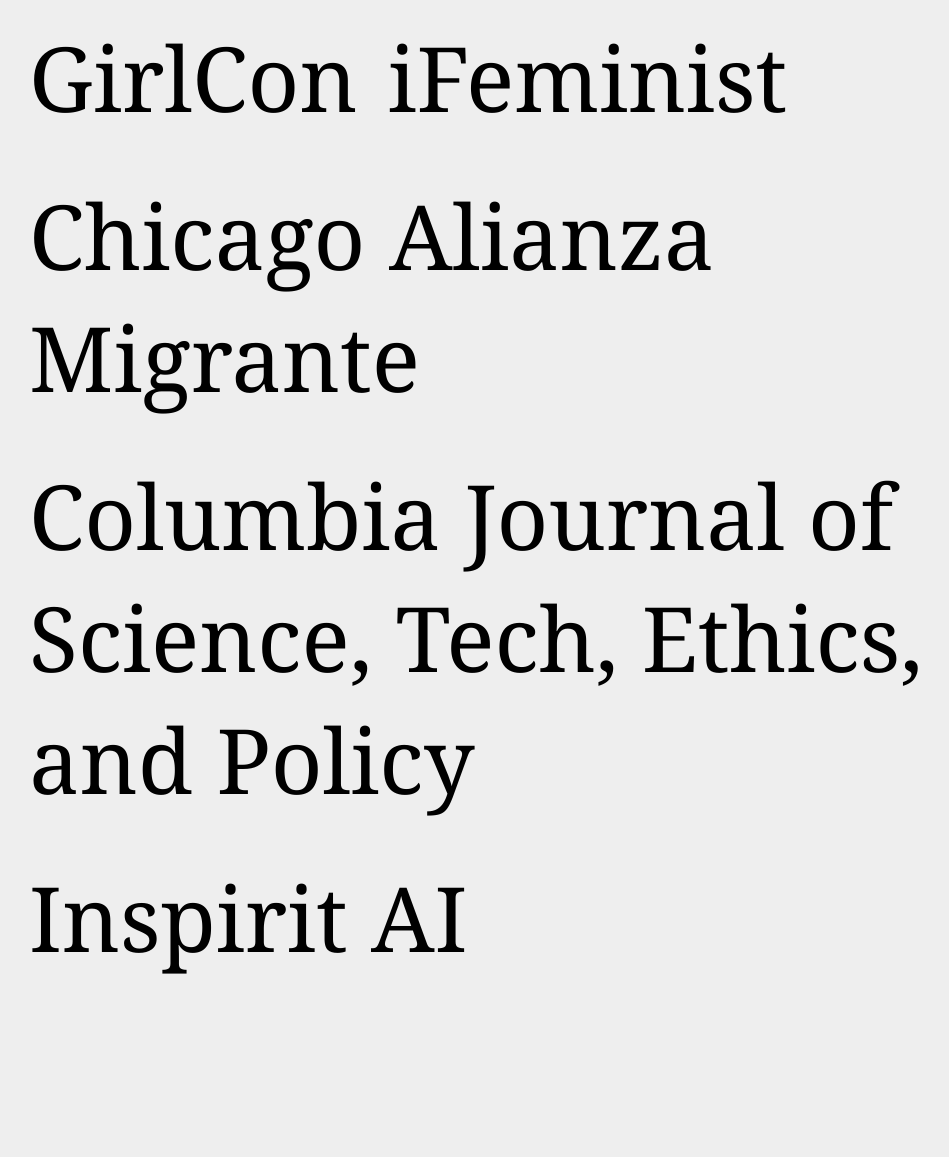
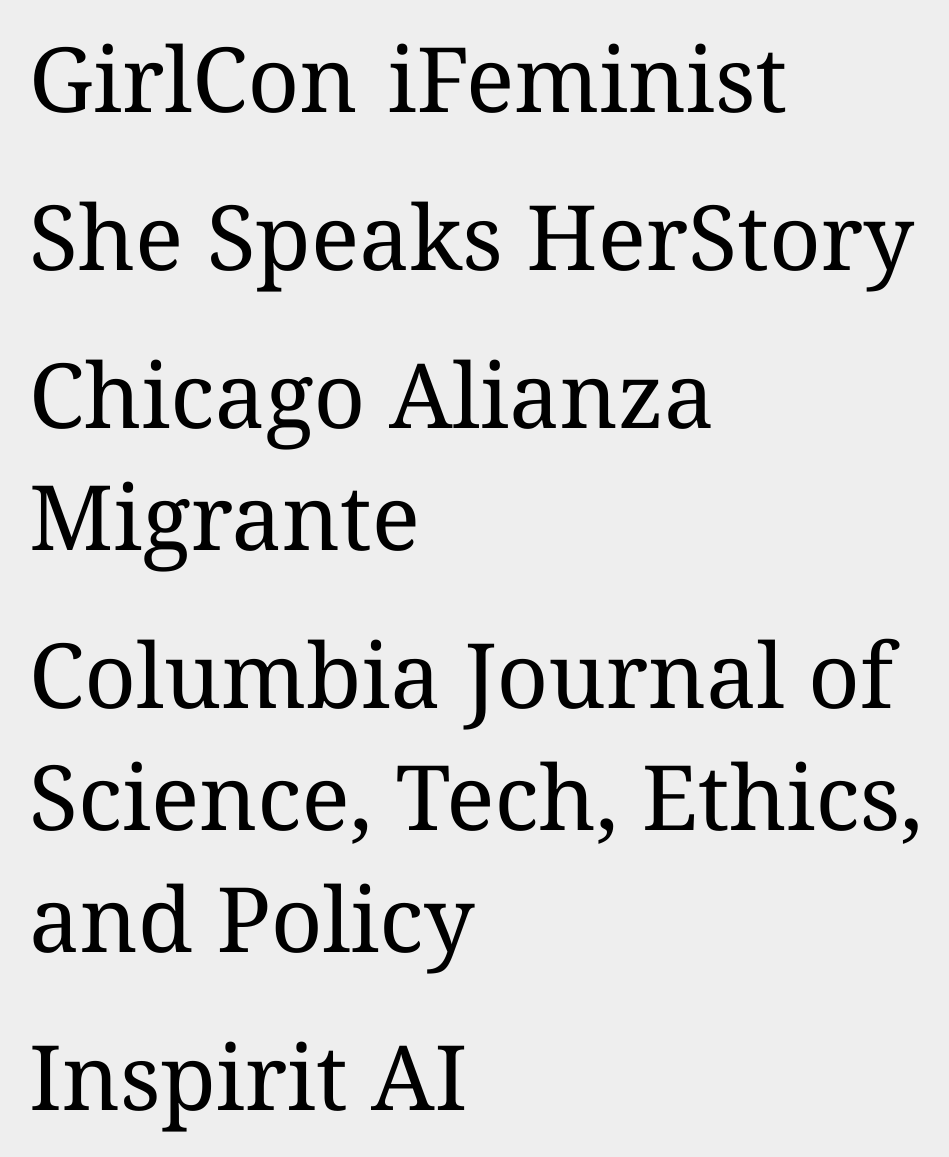
Before and after one commit to emma1opez/emmavlopez, a plain HTML site: page index.html in a window 1280 px wide. Shown: the part 1355-2512 px from the top of the page, without its empty margins (54-1003 px from the left). Before the commit the page ends 2356 px from the top, so only its background shows below. Drawn offline with nearby package versions, Linux system fonts and the light colour scheme.

Commit message:
Index update

```diff
--- a/index.html
+++ b/index.html
@@ -42,9 +42,10 @@
         <p class="org-title proj-item p2"><a href="" style="text-decoration: none;">Codifica + Code</a></p>
         <p class="org-title proj-item p3"><a href="https://girlcon.org" style="text-decoration: none;">GirlCon</a></p>
         <p class="org-title proj-item p4"><a href="https://ifeminist.org" style="text-decoration: none;">iFeminist</a></p>
-        <p class="org-title proj-item p5"><a href="" style="text-decoration: none;">Chicago Alianza Migrante</a></p>
-        <p class="org-title proj-item p6"><a href="https://medium.com/columbia-journal-of-science-tech-ethics-and-policy/project-sustainability-on-the-blockchain-assessing-the-environmental-impact-of-nfts-1504710ef545" style="text-decoration: none;">Columbia Journal of Science, Tech, Ethics, and Policy</a></p>
-        <p class="org-title proj-item p7"><a href="img/ai-research.pdf" style="text-decoration: none;">Inspirit AI</a></p>
+        <p class="org-title proj-item p5"><a href="https://open.spotify.com/show/4XHecbcWso5rZmkl7Cuqnl?si=520d2671692a4ea4" style="text-decoration: none;">She Speaks HerStory</a></p>
+        <p class="org-title proj-item p6"><a href="" style="text-decoration: none;">Chicago Alianza Migrante</a></p>
+        <p class="org-title proj-item p7"><a href="https://medium.com/columbia-journal-of-science-tech-ethics-and-policy/project-sustainability-on-the-blockchain-assessing-the-environmental-impact-of-nfts-1504710ef545" style="text-decoration: none;">Columbia Journal of Science, Tech, Ethics, and Policy</a></p>
+        <p class="org-title proj-item p8"><a href="img/ai-research.pdf" style="text-decoration: none;">Inspirit AI</a></p>
 </div>
 
 <!-- Footer -->
```
